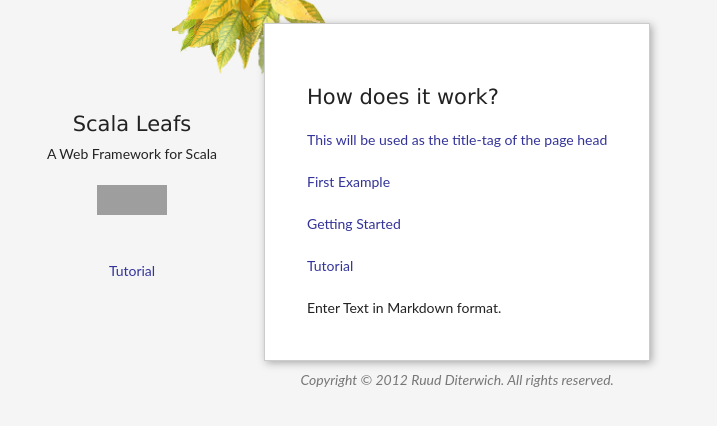
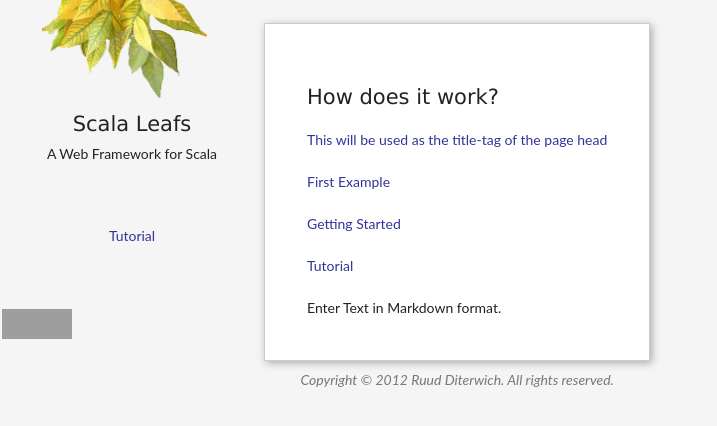
Before and after one commit to scalastuff/scalaleafs, a Jekyll site: the page built from index.md, in a window 1280 px wide. Shown: the top 426 px of the page, without its empty margins (0-717 px from the left). Built offline with Jekyll 4.4.1, drawn with Linux system fonts in a browser that asks for light colours; grey boxes are pictures that could not be loaded.

Commit message:
Updated _layouts/default.html

```diff
--- a/_layouts/default.html
+++ b/_layouts/default.html
@@ -16,7 +16,7 @@
       <div style="display:inline-block;padding-left:200px">
       </div>
             <table border=0>
-              <tr><td style="vertical-align: top; width: 260px; text-align: center;">
+              <tr><td style="vertical-align: top; width: 260px;">
                     <img style="margin-left: 40px; position:absolute;top:-30px;z-index:-10" width="170px"
                          height="130px"
                          src="/img/leafs-autumn.png">
@@ -24,7 +24,7 @@
                     <h1 style="margin-top: 70px; text-align: center; margin-bottom: 0;">Scala Leafs</h1>
                   <div style="margin-top:8px; text-align: center;">A Web Framework for Scala</div>
                     <br/>
-                  <a href="https://github.com/scalastuff/scalaleafs"><img src="/img/github.png" width="70px" height="30px"/></a>
+
                   <div class="menu" style="margin-top: 40px; text-align: center;">
                     <div style="display: inline-block; text-align: left;">
             <a class="menu1{% if page.category == "Tutorial" %} active{% endif %}" href="tutorial.html">Tutorial</a>
@@ -41,6 +41,10 @@
             {% endif %}
             </div>
                   </div>
+                  <br/>
+                  <br/>
+                  <br/>
+                    <a href="https://github.com/scalastuff/scalaleafs"><img src="/img/github.png" width="70px" height="30px"/></a>
       </td>
 
       <td >
```
